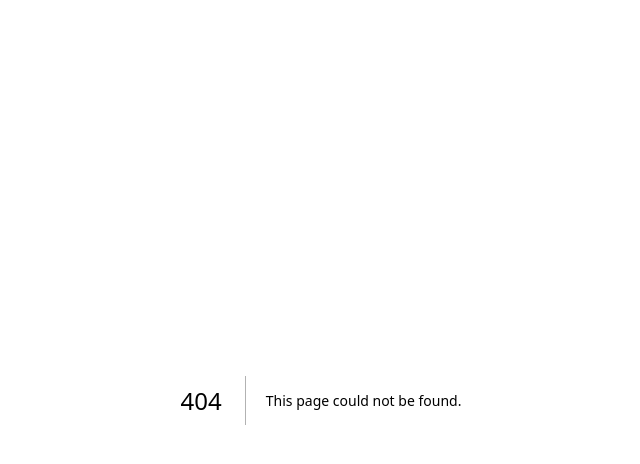
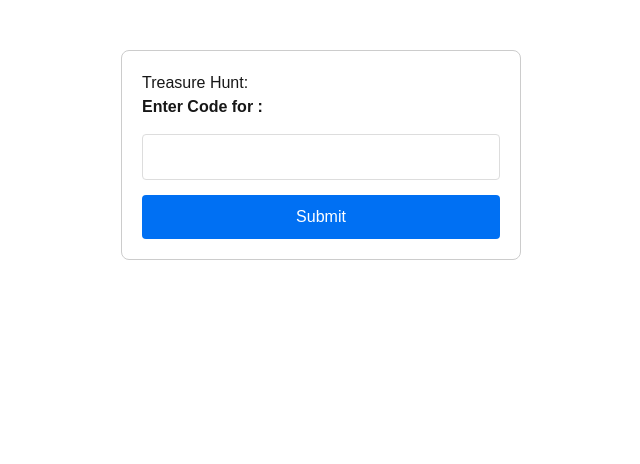
Before and after one commit to udoyahmed/mecha24, a Next.js app: page /1 in a window 1280 px wide. Before the commit this address had no page. Shown: the top 464 px of the page, without its empty margins (319-959 px from the left). Built offline with nearby package versions, Linux system fonts and the light colour scheme.

Commit message:
change codeid

```diff
--- /dev/null
+++ b/app/[codeid]/page.tsx
@@ -0,0 +1,86 @@
+// app/[codeId]/page.tsx
+
+'use client';
+
+import { useState } from 'react';
+import { useParams } from 'next/navigation';
+
+export default function TreasurePage() {
+    const params = useParams();
+    const pageCode = Array.isArray(params.codeId) ? params.codeId[0] : params.codeId || '';
+
+    const [password, setPassword] = useState('');
+    const [message, setMessage] = useState('');
+    const [isLoading, setIsLoading] = useState(false);
+
+    const handleSubmit = async (e: React.FormEvent<HTMLFormElement>) => {
+        e.preventDefault();
+        setMessage(''); // Clear previous message
+        setIsLoading(true);
+
+        try {
+            // Fetch request goes to the API route defined in app/api/verify-password/route.ts
+            const response = await fetch('/api/verify-password', {
+                method: 'POST',
+                headers: { 'Content-Type': 'application/json' },
+                body: JSON.stringify({
+                    pageCode: pageCode,           // Sends the dynamic URL code
+                    enteredPassword: password,    // Sends the user's input
+                }),
+            });
+
+            const data = await response.json();
+
+            if (data.isCorrect) {
+                setMessage('✅ The code is correct! ' + data.message);
+            } else {
+                setMessage('❌ ' + data.message);
+                setPassword(''); // Clear input on failure
+            }
+
+        } catch (error) {
+            console.error('Frontend Fetch Error:', error);
+            setMessage('🚨 An error occurred while contacting the server. Check console for details.');
+        } finally {
+            setIsLoading(false);
+        }
+    };
+
+    return (
+        <div style={{ padding: '20px', maxWidth: '400px', margin: '50px auto', border: '1px solid #ccc', borderRadius: '8px' }}>
+            <h2>Treasure Hunt: {pageCode}</h2>
+
+            <form onSubmit={handleSubmit} style={{ display: 'flex', flexDirection: 'column', gap: '15px' }}>
+                <label htmlFor="password-input" style={{ fontWeight: 'bold' }}>
+                    Enter Code for {pageCode}:
+                </label>
+                <input
+                    id="password-input"
+                    type="password"
+                    value={password}
+                    onChange={(e: React.ChangeEvent<HTMLInputElement>) => setPassword(e.target.value)}
+                    required
+                    disabled={isLoading}
+                    style={{ padding: '10px', border: '1px solid #ddd', borderRadius: '4px' }}
+                />
+                <button type="submit" disabled={isLoading} style={{ padding: '10px', backgroundColor: isLoading ? '#aaa' : '#0070f3', color: 'white', border: 'none', borderRadius: '4px', cursor: isLoading ? 'not-allowed' : 'pointer' }}>
+                    {isLoading ? 'Verifying...' : 'Submit'}
+                </button>
+            </form>
+
+            {message && (
+            <p style={{
+                fontWeight: 'bold',
+                marginTop: '20px',
+                padding: '10px',
+                borderLeft: message.startsWith('✅') ? '4px solid green' : '4px solid red',
+                backgroundColor: message.startsWith('✅') ? '#e6ffe6' : '#ffe6e6',
+                // 💡 ADDED THIS LINE FOR TEXT COLOR
+                color: message.startsWith('✅') ? '#333' : '#a00' // Dark gray for success, dark red for error
+            }}>
+        {message}
+    </p>
+)}
+        </div>
+    );
+}
--- /dev/null
+++ b/app/api/verify-password/route.ts
@@ -0,0 +1,58 @@
+import { NextResponse } from 'next/server';
+// ⚠️ IMPORTANT: Update this import path if your 'lib' folder is not at the project root
+// We use '../lib/codes' because we are navigating out of 'app/api' and into 'lib'
+import db, { TreasureCode } from '@/lib/codes';
+
+// Helper function to find the correct entry
+const findCodeEntry = (codeId: string): TreasureCode | undefined => {
+    return db.find(item => item.Code === codeId);
+};
+
+// Next.js App Router POST handler
+export async function POST(request: Request) {
+    try {
+        const body = await request.json();
+        const { pageCode, enteredPassword } = body;
+
+        // Basic input validation
+        if (!pageCode || enteredPassword === undefined) {
+            return NextResponse.json(
+                { isCorrect: false, message: 'Missing pageCode or password.' },
+                { status: 400 } // Bad Request
+            );
+        }
+
+        const entry = findCodeEntry(pageCode);
+
+        // Check if the treasure page exists
+        if (!entry) {
+            return NextResponse.json(
+                { isCorrect: false, message: 'Treasure page configuration not found.' },
+                { status: 404 } // Not Found
+            );
+        }
+
+        // Secure Comparison: Convert both to string before comparing
+        const passwordMatch = entry.Password.toString() === enteredPassword.toString();
+
+        if (passwordMatch) {
+            // SUCCESS
+            return NextResponse.json({ isCorrect: true, message: 'Code accepted!' }, { status: 200 });
+        } else {
+            // FAILURE
+            return NextResponse.json({ isCorrect: false, message: 'Incorrect password. Try again.' }, { status: 200 });
+        }
+
+    } catch (error) {
+        console.error('API Error:', error);
+        return NextResponse.json(
+            { isCorrect: false, message: 'Internal server error during verification.' },
+            { status: 500 } // Internal Server Error
+        );
+    }
+}
+
+// Optionally, block other HTTP methods
+export async function GET() {
+    return NextResponse.json({ message: 'Method Not Allowed' }, { status: 405 });
+}
```
